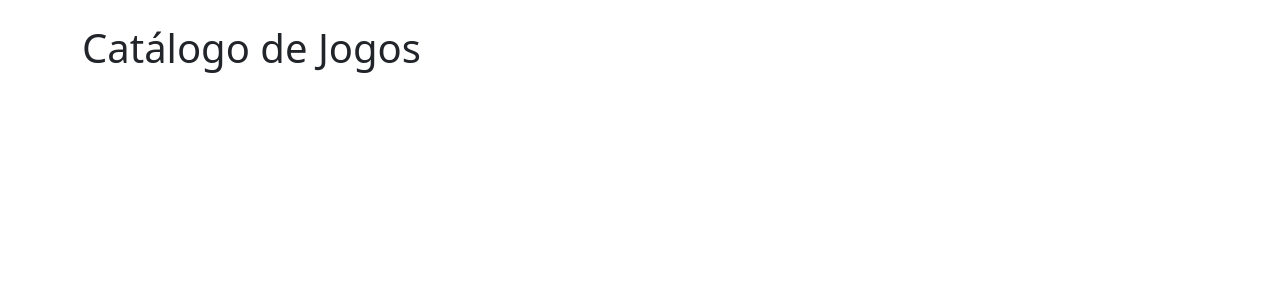
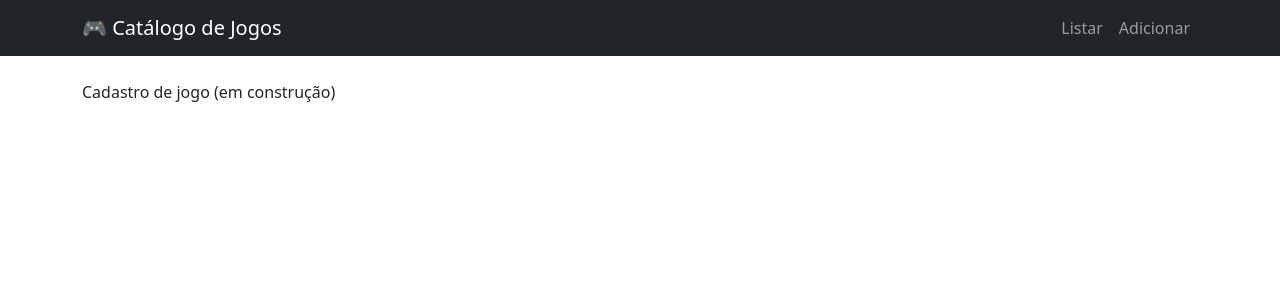
Before and after one commit to bidavinicius/jogos-ui-dw, a React (Vite) app: page /add in a window 1280 px wide. Shown: the top 300 px of the page. Built offline with nearby package versions, Linux system fonts and the light colour scheme.

Commit message:
feat: configura rotas e navbar

```diff
--- a/src/App.jsx
+++ b/src/App.jsx
@@ -1,9 +1,38 @@
+import { BrowserRouter, Routes, Route, Link } from "react-router-dom";
+
+import ListJogo from "./components/ListJogo";
+import AddJogo from "./components/AddJogo";
+import UpdJogo from "./components/UpdJogo";
+
 function App() {
   return (
-    <div className="container mt-4">
-      <h1>Catálogo de Jogos</h1>
-    </div>
-  )
+    <BrowserRouter>
+      <nav className="navbar navbar-expand navbar-dark bg-dark">
+        <div className="container">
+          <Link to="/list" className="navbar-brand">
+            🎮 Catálogo de Jogos
+          </Link>
+          <ul className="navbar-nav">
+            <li className="nav-item">
+              <Link to="/list" className="nav-link">Listar</Link>
+            </li>
+            <li className="nav-item">
+              <Link to="/add" className="nav-link">Adicionar</Link>
+            </li>
+          </ul>
+        </div>
+      </nav>
+
+      <div className="container mt-4">
+        <Routes>
+          <Route path="/" element={<ListJogo />} />
+          <Route path="/list" element={<ListJogo />} />
+          <Route path="/add" element={<AddJogo />} />
+          <Route path="/jogos/:id" element={<UpdJogo />} />
+        </Routes>
+      </div>
+    </BrowserRouter>
+  );
 }
 
-export default App
+export default App;
--- /dev/null
+++ b/src/components/AddJogo.jsx
@@ -0,0 +1,7 @@
+function AddJogo() {
+  return <p>Cadastro de jogo (em construção)</p>;
+}
+
+export default AddJogo;
+
+//Só um placeholder
--- /dev/null
+++ b/src/components/ListJogo.jsx
@@ -0,0 +1,7 @@
+function ListJogo() {
+  return <p>Listagem de jogos (em construção)</p>;
+}
+
+export default ListJogo;
+
+//Só um placeholder
--- /dev/null
+++ b/src/components/UpdJogo.jsx
@@ -0,0 +1,7 @@
+function UpdJogo() {
+  return <p>Edição de jogo (em construção)</p>;
+}
+
+export default UpdJogo;
+
+//Só um placeholder
```
